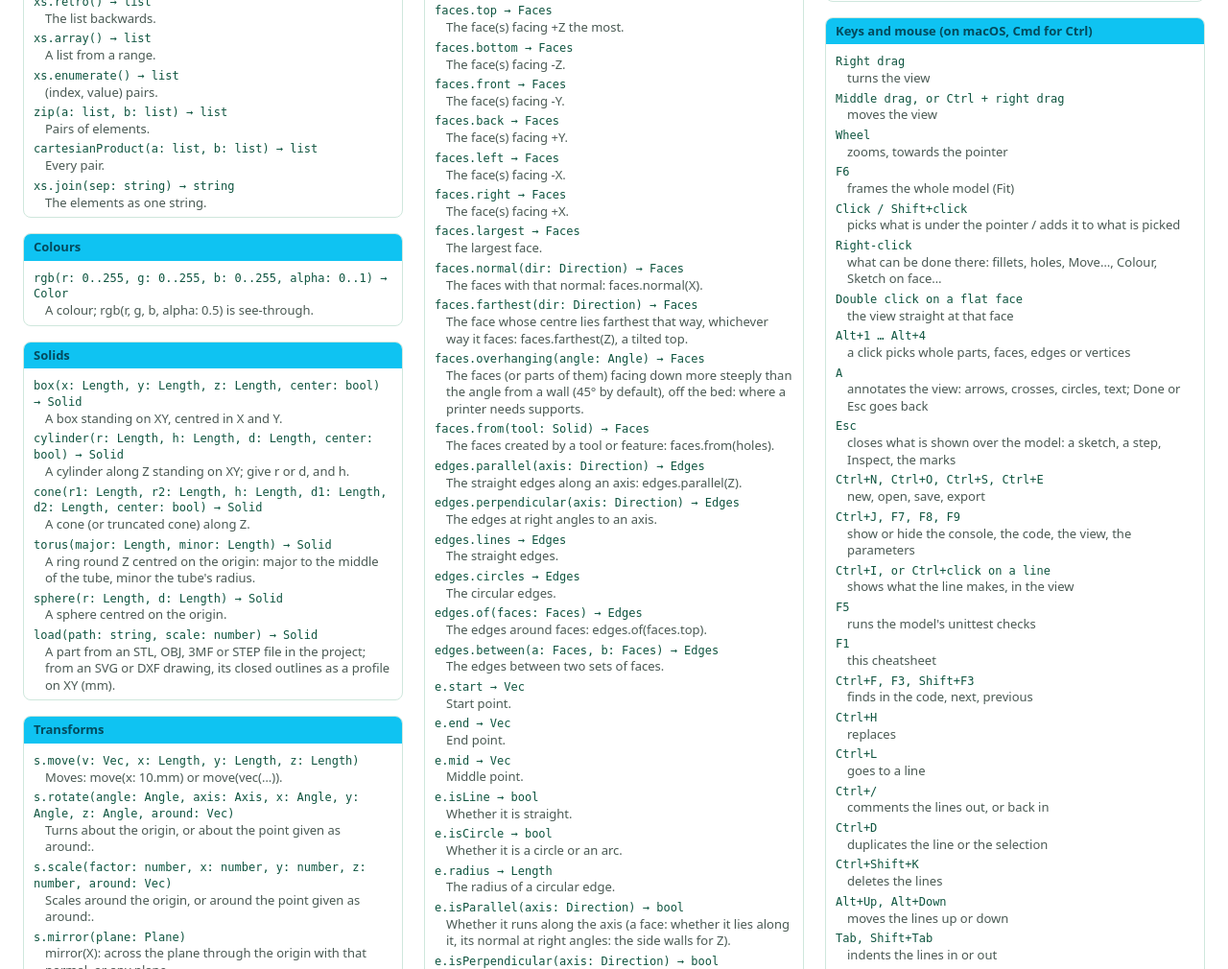
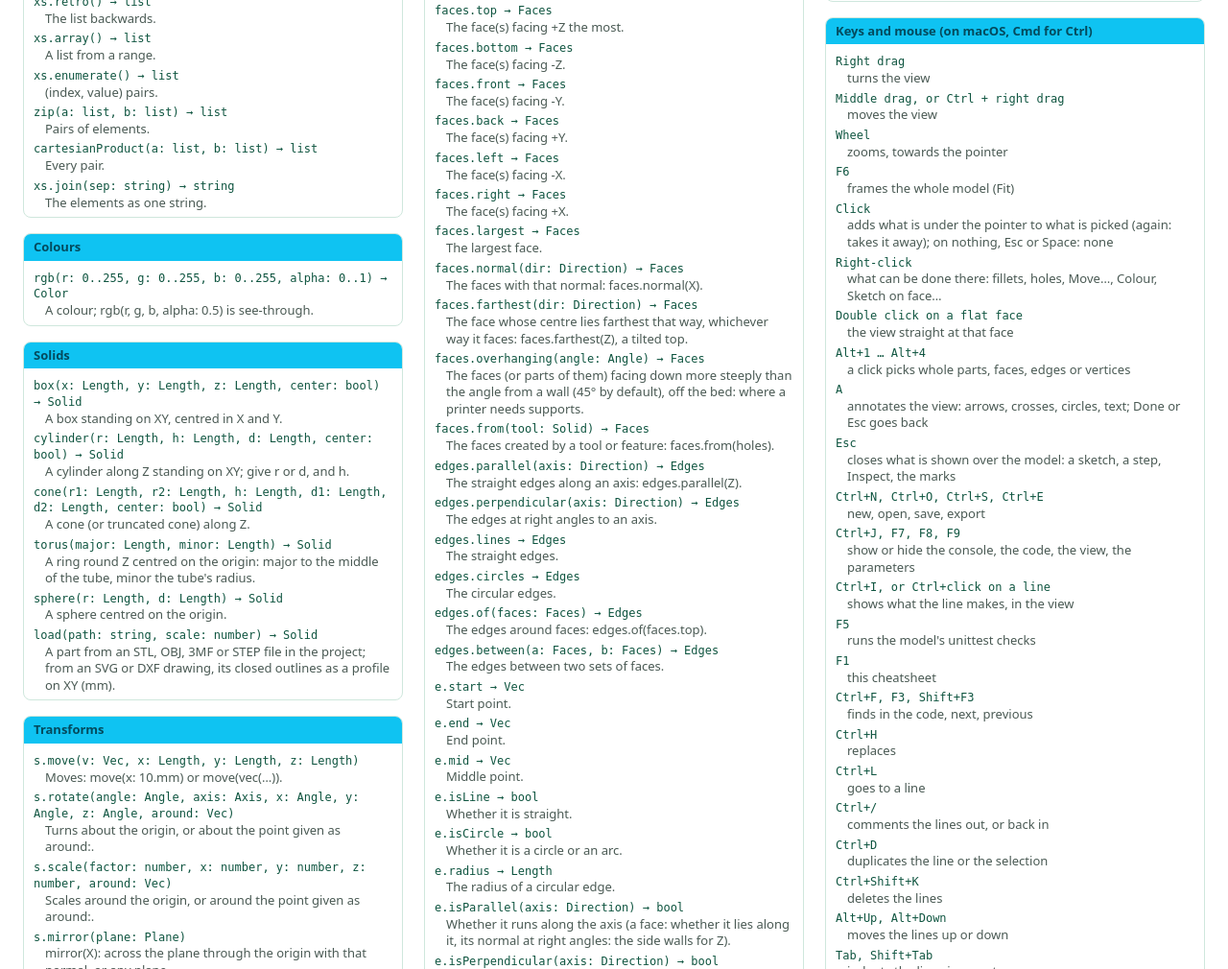
Before and after one commit to trikko/hackerscad, a plain HTML site: page docs/cheatsheet.html in a window 1280 px wide. Shown: the part 4665-5675 px from the top of the page at 96% size. Drawn offline with Linux system fonts and the light colour scheme.

Commit message:
Docs regenerated

```diff
--- a/docs/cheatsheet.html
+++ b/docs/cheatsheet.html
@@ -423,7 +423,7 @@ dd { margin: 0 0 0 12px; color: #4a5a54; }
 <dt>Middle drag, or Ctrl + right drag</dt><dd>moves the view</dd>
 <dt>Wheel</dt><dd>zooms, towards the pointer</dd>
 <dt>F6</dt><dd>frames the whole model (Fit)</dd>
-<dt>Click / Shift+click</dt><dd>picks what is under the pointer / adds it to what is picked</dd>
+<dt>Click</dt><dd>adds what is under the pointer to what is picked (again: takes it away); on nothing, Esc or Space: none</dd>
 <dt>Right-click</dt><dd>what can be done there: fillets, holes, Move…, Colour, Sketch on face…</dd>
 <dt>Double click on a flat face</dt><dd>the view straight at that face</dd>
 <dt>Alt+1 … Alt+4</dt><dd>a click picks whole parts, faces, edges or vertices</dd>
```
Also changed, not shown: 3 other files.
